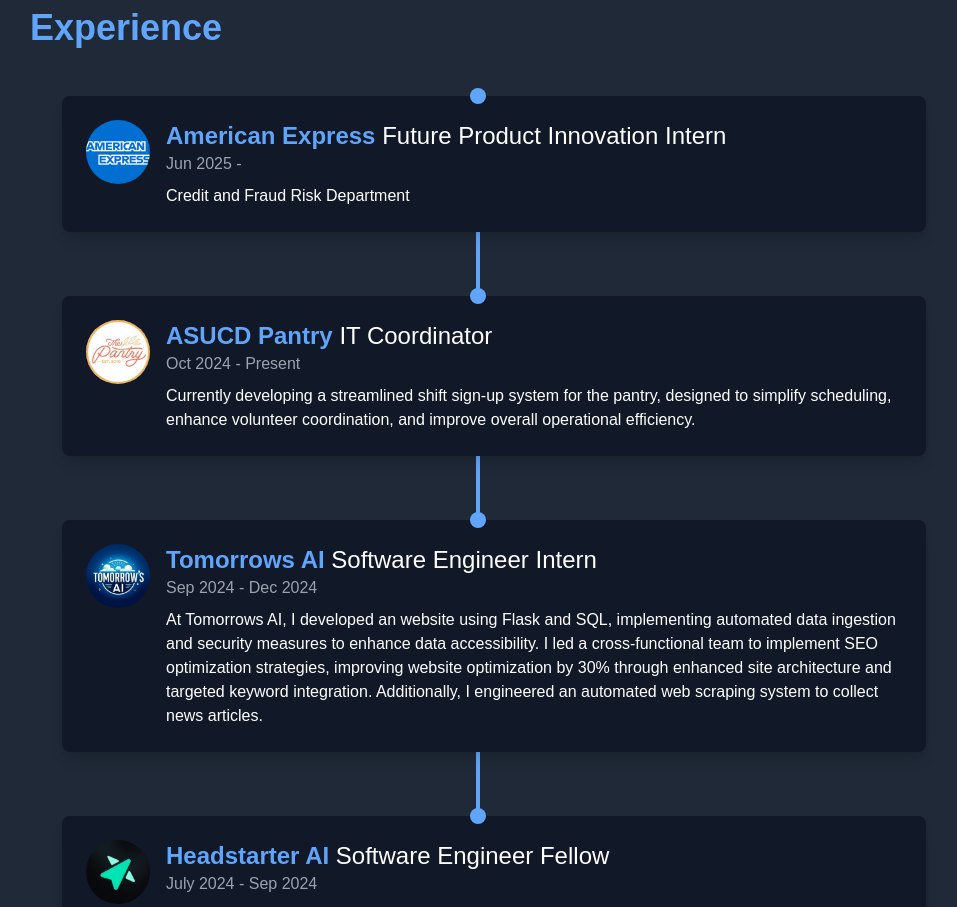
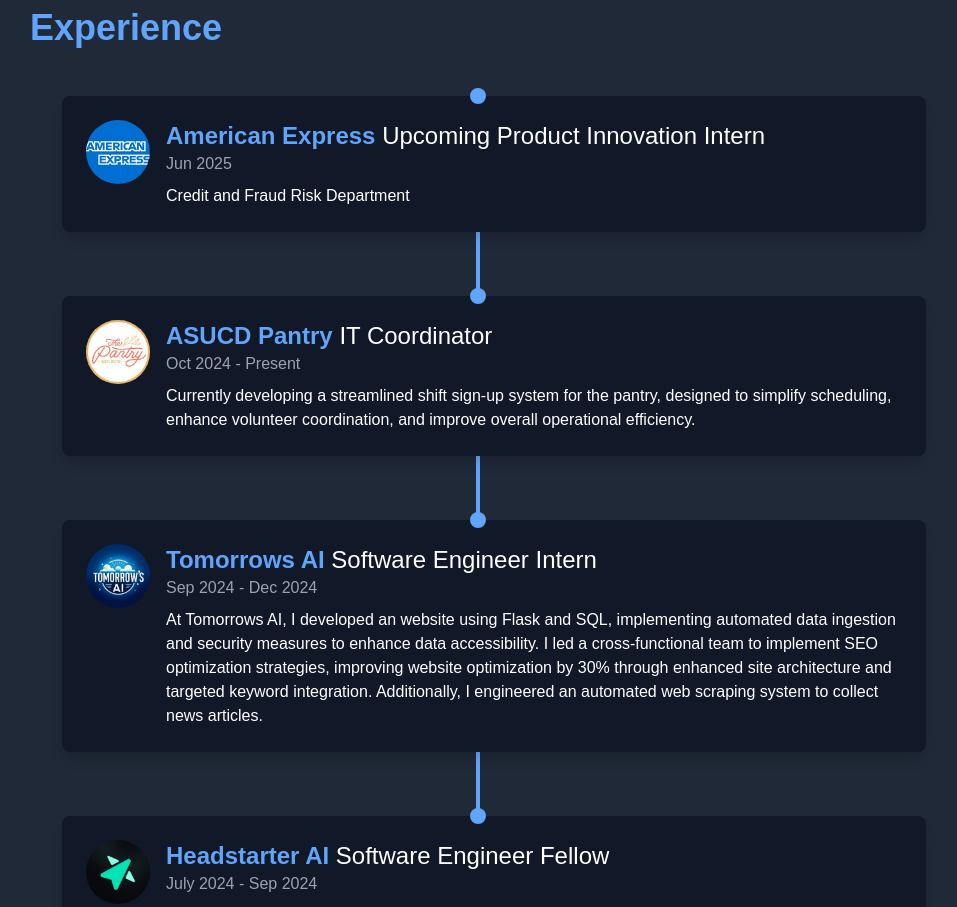
Before and after one commit to Agarwal-Sambhav/Personal-Website, a Next.js app: page / in a window 1280 px wide. Shown: the part 1800-2707 px from the top of the page, without its empty margins (162-1119 px from the left). Built offline with nearby package versions, Linux system fonts and the light colour scheme.

Commit message:
Update Experience and Leadership

```diff
--- a/src/components/portfolio-page.tsx
+++ b/src/components/portfolio-page.tsx
@@ -305,7 +305,7 @@
           <div className={`absolute left-1/2 transform -translate-x-1/2 h-full w-1 ${theme === 'dark' ? 'bg-blue-400' : 'bg-blue-600'}`}></div>
           <div className="space-y-16">
             {[
-              { company: 'American Express', role: 'Future Product Innovation Intern', date: 'Jun 2025 -', description: 'Credit and Fraud Risk Department ', logo: american_express.src },
+              { company: 'American Express', role: 'Upcoming Product Innovation Intern', date: 'Jun 2025', description: 'Credit and Fraud Risk Department ', logo: american_express.src },
               { company: 'ASUCD Pantry', role: 'IT Coordinator', date: 'Oct 2024 - Present', description: 'Currently developing a streamlined shift sign-up system for the pantry, designed to simplify scheduling, enhance volunteer coordination, and improve overall operational efficiency.', logo: asucd.src },
               { company: 'Tomorrows AI', role: 'Software Engineer Intern', date: 'Sep 2024 - Dec 2024', description: 'At Tomorrows AI, I developed an website using Flask and SQL, implementing automated data ingestion and security measures to enhance data accessibility. I led a cross-functional team to implement SEO optimization strategies, improving website optimization by 30% through enhanced site architecture and targeted keyword integration. Additionally, I engineered an automated web scraping system to collect news articles. ', logo: tomorrows_ai.src },
               { company: 'Headstarter AI', role: 'Software Engineer Fellow', date: 'July 2024 - Sep 2024', description: 'I have developed  web applications leveraging React for front-end development, Node.js for server-side logic, and Firebase for real-time database management and authentication.  I actively participated in fire chats with AI professionals. These sessions provided valuable insights into the latest developments, challenges, and opportunities in artificial intelligence. ', logo: headstarter.src },
```
